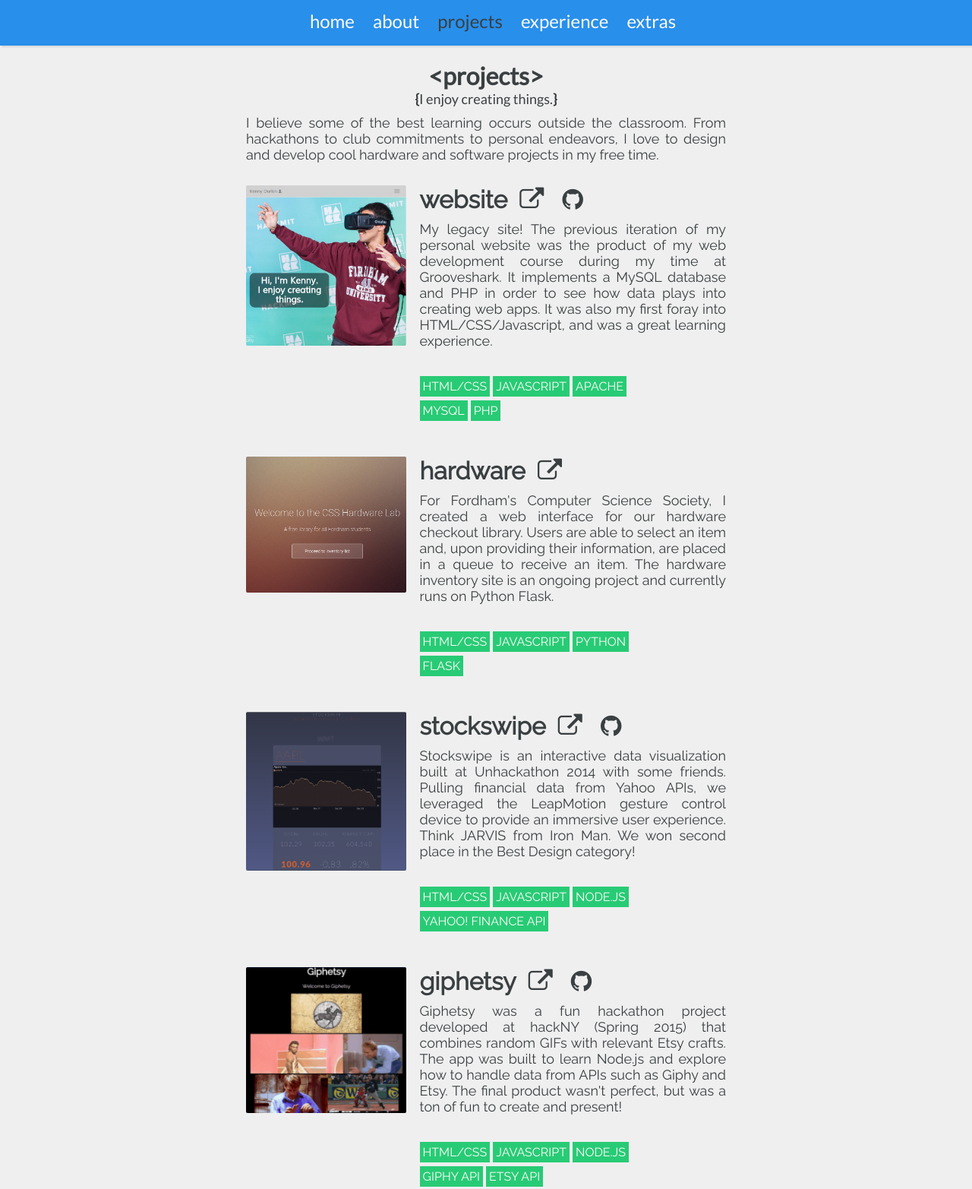
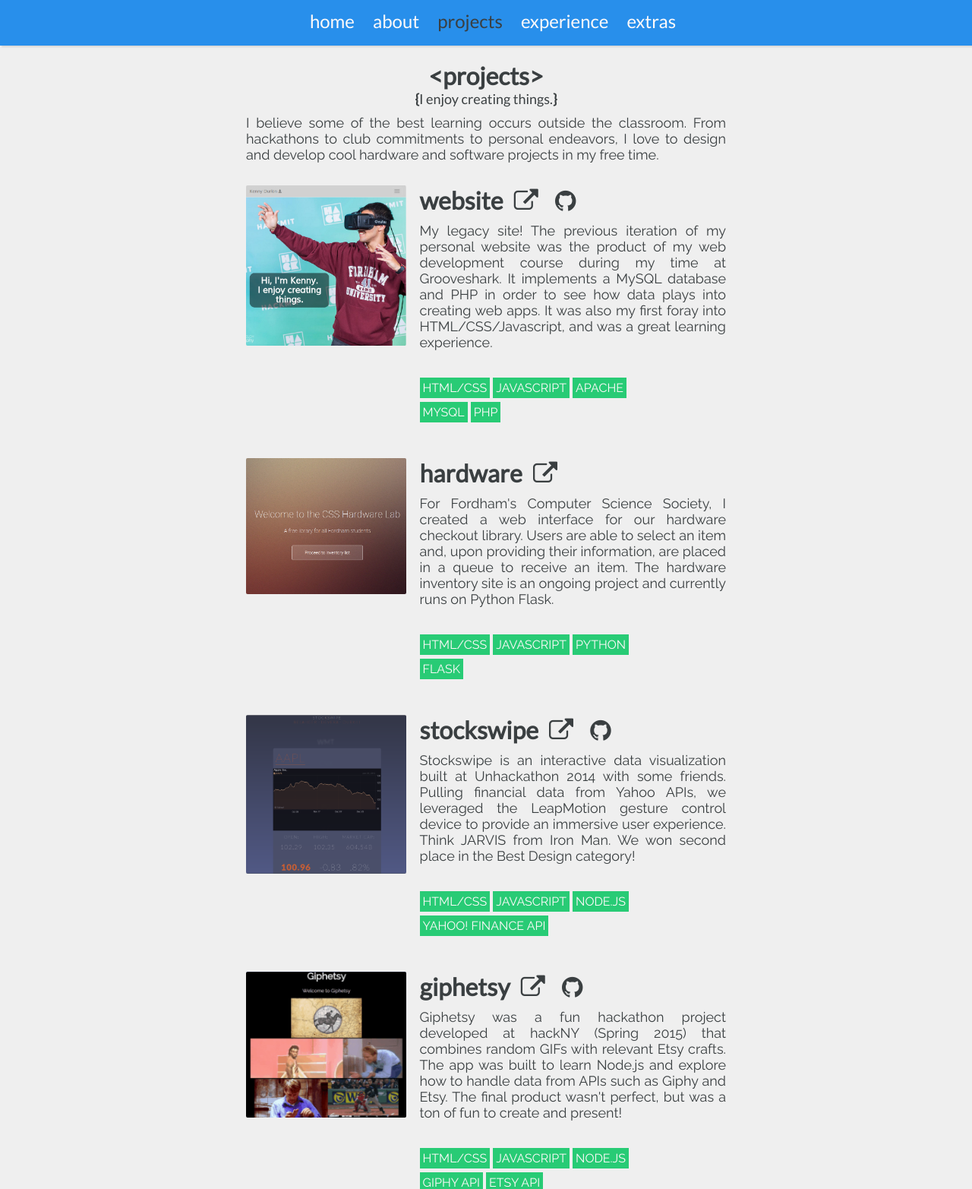
Before and after one commit to kennydurkin/website-2.0, a Flask app: page /projects in a window 1280 px wide. Shown: the top 1565 px of the page at 76% size. Run offline with Flask 2, Linux system fonts and the light colour scheme; some libraries are stand-ins or nearby versions.

Commit message:
further font changing

```diff
--- a/static/css/style.css
+++ b/static/css/style.css
@@ -268,6 +268,10 @@
 
 .proj-title{
   font-size: 2em;
+}
+
+.proj-title > p {
+  font-family: 'Lato', sans-serif;
 }
 
 .projects-lang{
```
